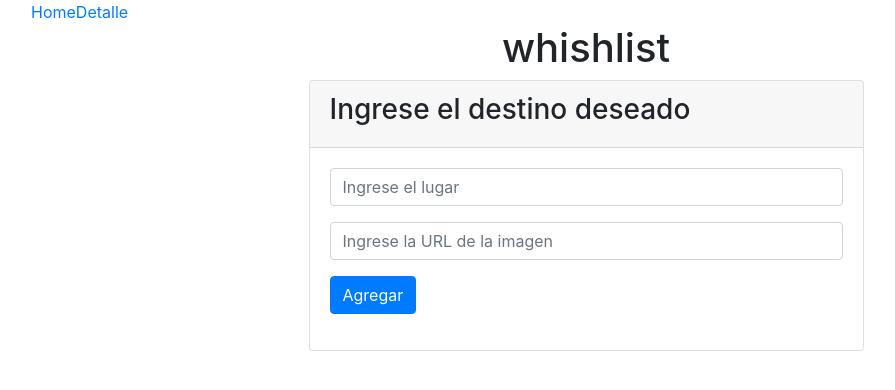
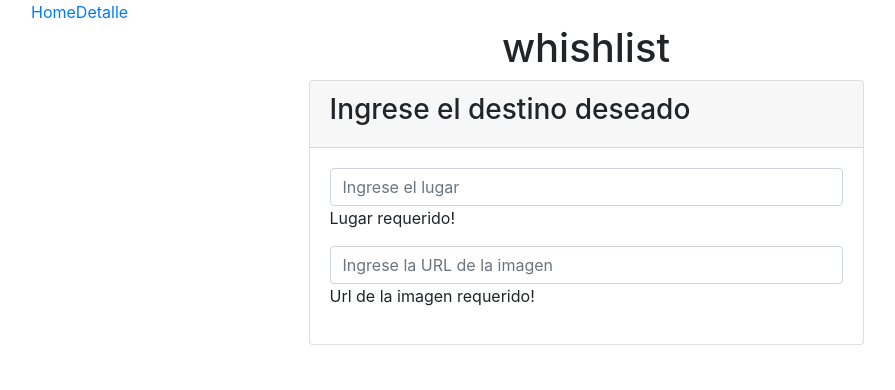
Before and after one commit to dinotomassini/angular-wishlist-coursera, an Angular app: page /home in a window 1280 px wide. Shown: the top 390 px of the page, without its empty margins (54-949 px from the left). Built offline with nearby package versions, Linux system fonts and the light colour scheme.

Commit message:
Agregado los validadores leccion 3

```diff
--- a/src/app/form-destino-viaje/form-destino-viaje.component.html
+++ b/src/app/form-destino-viaje/form-destino-viaje.component.html
@@ -1,8 +1,6 @@
 <form
   [formGroup]="fg"
-  (ngSubmit)="
-    guardar(fg.controls['lugar'].value, fg.controls['urlImage'].value)
-  "
+  (ngSubmit)="guardar(fg.controls['lugar'].value, fg.controls['urlImage'].value)"
 >
   <div class="form-group">
     <input
@@ -13,6 +11,10 @@
       placeholder="Ingrese el lugar"
       [formControl]="fg.controls['lugar']"
     />
+    <!-- <div *ngIf="!fg.controls['lugar'].valid">Lugar invalido!</div> -->
+    <div *ngIf="fg.controls['lugar'].hasError('required')">Lugar requerido!</div>
+    <!-- <div *ngIf="fg.controls['lugar'].hasError('invalidLugar')">Lugar invalido!</div> -->
+    <div *ngIf="fg.controls['lugar'].hasError('minLongLugar')">Lugar debe tener al menos {{minLongitud}} de largo!</div>
   </div>
   <div class="form-group">
     <input
@@ -23,9 +25,10 @@
       placeholder="Ingrese la URL de la imagen"
       [formControl]="fg.controls['urlImage']"
     />
+    <div *ngIf="fg.controls['urlImage'].hasError('required')">Url de la imagen requerido!</div>
   </div>
   <div class="form-group">
-    <button type="submit" class="btn btn-primary">
+    <button type="submit" class="btn btn-primary" *ngIf="fg.valid">
       <!--(click)="guardar(lugar.value, urlImage.value)"-->
       Agregar
     </button>
--- a/src/app/form-destino-viaje/form-destino-viaje.component.ts
+++ b/src/app/form-destino-viaje/form-destino-viaje.component.ts
@@ -1,5 +1,5 @@
 import { Component, OnInit, Output, EventEmitter } from "@angular/core";
-import { FormGroup, FormBuilder } from "@angular/forms";
+import { FormGroup, FormBuilder, Validators, FormControl, ValidatorFn } from "@angular/forms";
 import { DestinoViaje } from "../models/destino-viaje.model";
 
 @Component({
@@ -10,14 +10,19 @@ import { DestinoViaje } from "../models/destino-viaje.model";
 export class FormDestinoViajeComponent implements OnInit {
   @Output() onItemAdded: EventEmitter<DestinoViaje>;
   fg: FormGroup;
+  minLongitud: number = 5;
 
   constructor(private fb: FormBuilder) {
     //inicializar
     this.onItemAdded = new EventEmitter();
     //vinculacion con un tag html
     this.fg = this.fb.group({
-      lugar: [""],
-      urlImage: [""],
+      lugar: ["", Validators.compose([
+        Validators.required,
+        // this.lugarValidator,
+        this.lugarValidatorParamtrizable(this.minLongitud)
+      ])],
+      urlImage: ["", Validators.required],
     });
 
     //observer de tipeo
@@ -33,4 +38,23 @@ export class FormDestinoViajeComponent implements OnInit {
     this.onItemAdded.emit(destino);
     return false;
   }
+
+  lugarValidator(control: FormControl): { [s:string]: boolean } {
+    const l = control.value.toString().trim().length;
+    if (l > 0 && l < 5) {
+      return { invalidLugar: true};
+    } else {
+      return null;
+    }
+  }
+
+  lugarValidatorParamtrizable(minLong: number): ValidatorFn {
+    return (control: FormControl): { [s: string]: boolean } | null => {
+      const l = control.value.toString().trim().length;
+      if (l > 0 && l < minLong) {
+        return { minLongLugar: true };
+      }
+      return null;
+    }
+  }
 }
```
